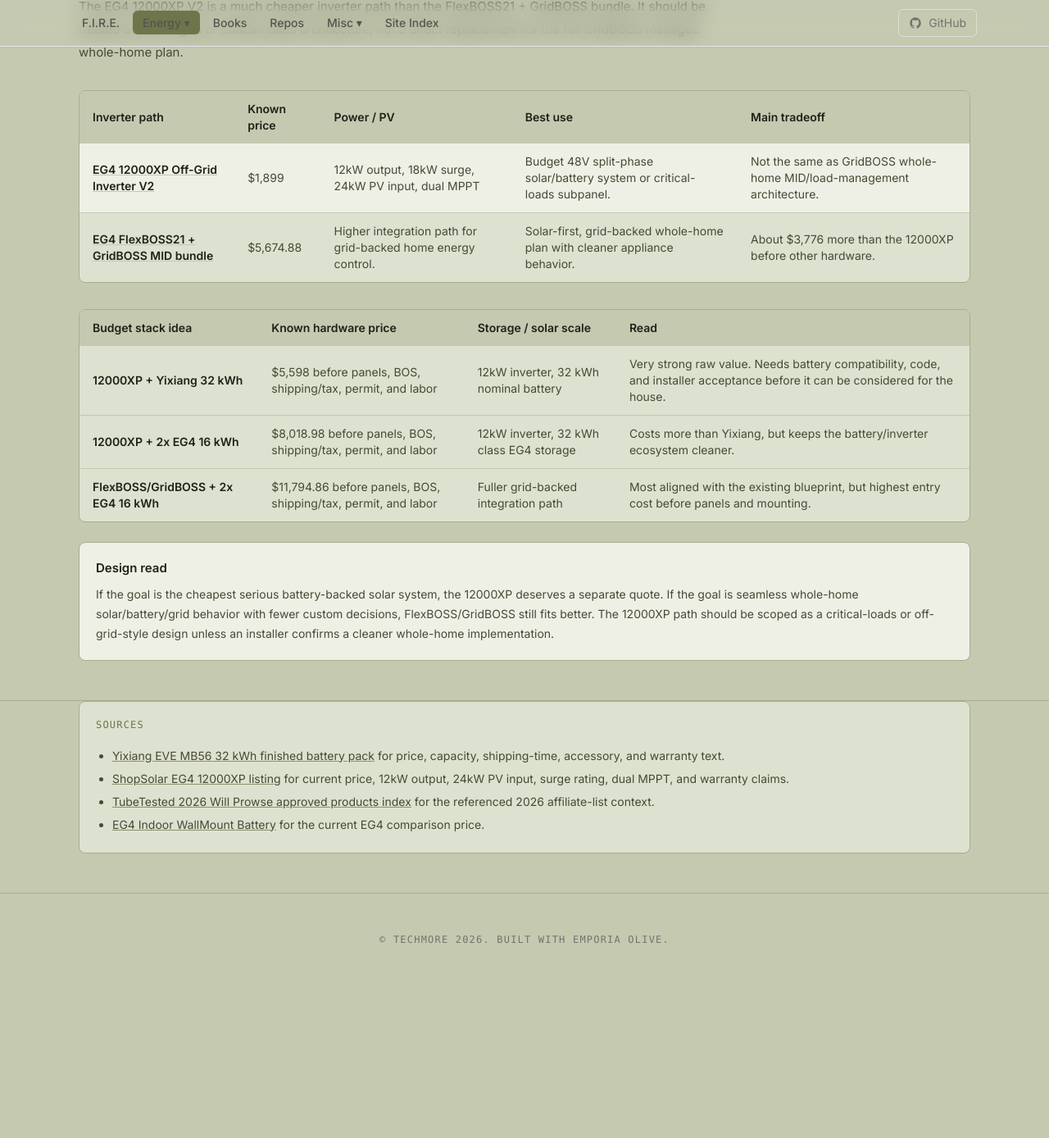
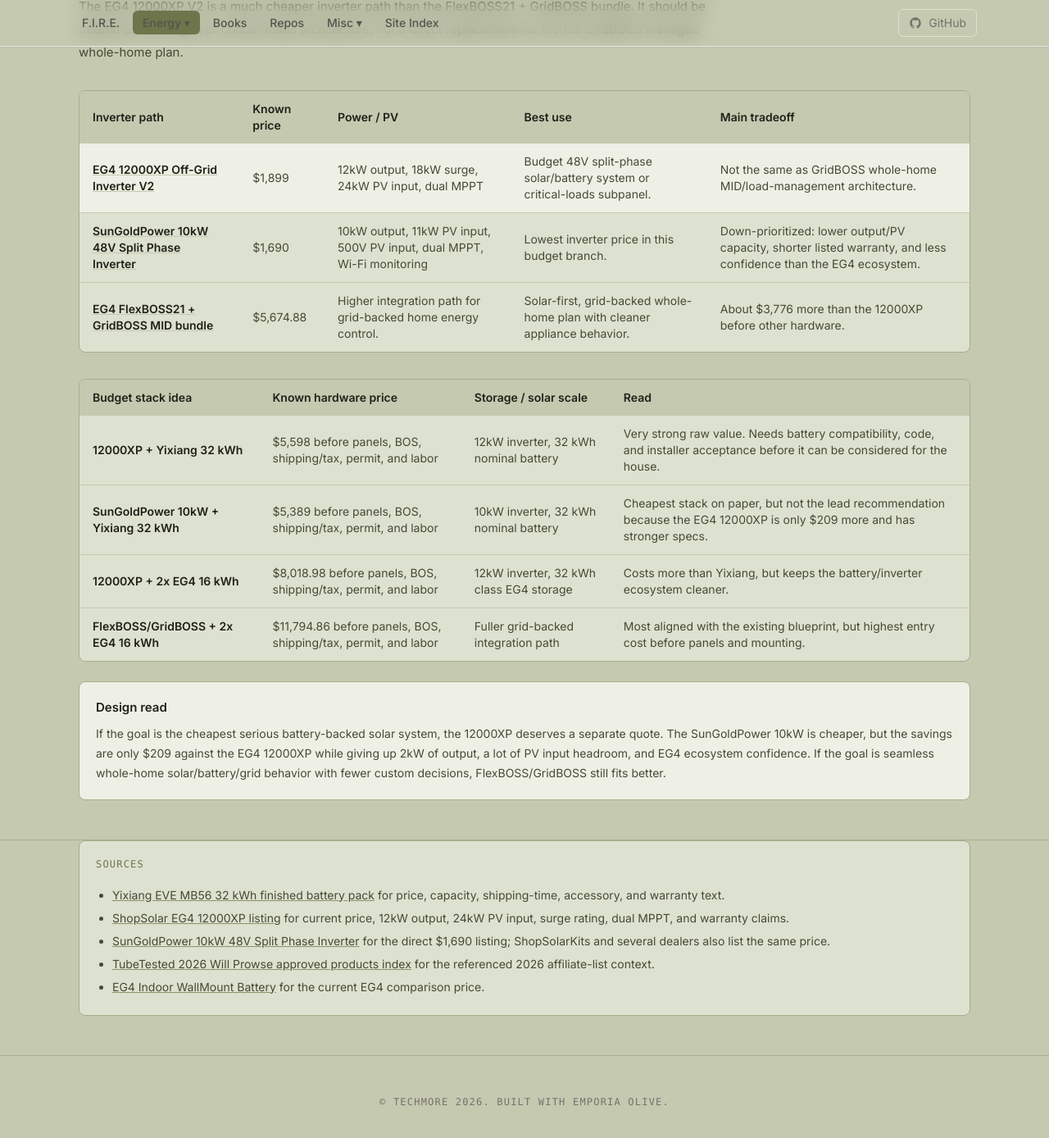
Before and after one commit to techmore/techmore.github.io, a Jekyll site: the page built from pages/energy-monitoring/will-prowse-2026.html, in a window 1280 px wide and 1400 px high, scrolled down 2084 px. Shown: the top 1388 px of the window at 82% size. Built offline with Jekyll 4.4.1, drawn with Linux system fonts in a browser that asks for light colours; nearby versions of some CDN libraries; some web fonts are replaced; before the commit the page ends 3286 px from its top, so only the background shows below that.

Commit message:
Add SunGoldPower inverter comparison

```diff
--- a/pages/energy-monitoring/will-prowse-2026.html
+++ b/pages/energy-monitoring/will-prowse-2026.html
@@ -174,6 +174,13 @@ title: Will Prowse 2026 - Techmore
               <td class="px-4 py-3">Not the same as GridBOSS whole-home MID/load-management architecture.</td>
             </tr>
             <tr>
+              <td class="px-4 py-3"><a href="https://sungoldpower.com/collections/power-inverter/products/10kw-48v-split-phase-solar-inverter" class="font-semibold text-olive-950 underline decoration-olive-300 hover:text-olive-700">SunGoldPower 10kW 48V Split Phase Inverter</a></td>
+              <td class="px-4 py-3">$1,690</td>
+              <td class="px-4 py-3">10kW output, 11kW PV input, 500V PV input, dual MPPT, Wi-Fi monitoring</td>
+              <td class="px-4 py-3">Lowest inverter price in this budget branch.</td>
+              <td class="px-4 py-3">Down-prioritized: lower output/PV capacity, shorter listed warranty, and less confidence than the EG4 ecosystem.</td>
+            </tr>
+            <tr>
               <td class="px-4 py-3"><a href="https://signaturesolar.com/eg4-flexboss21-inverter-v1-1-eg4-gridboss-mid-v3-1-bndl-e00019-3-1/" class="font-semibold text-olive-950 underline decoration-olive-300 hover:text-olive-700">EG4 FlexBOSS21 + GridBOSS MID bundle</a></td>
               <td class="px-4 py-3">$5,674.88</td>
               <td class="px-4 py-3">Higher integration path for grid-backed home energy control.</td>
@@ -202,6 +209,12 @@ title: Will Prowse 2026 - Techmore
               <td class="px-4 py-3">Very strong raw value. Needs battery compatibility, code, and installer acceptance before it can be considered for the house.</td>
             </tr>
             <tr>
+              <td class="px-4 py-3 font-semibold text-olive-950">SunGoldPower 10kW + Yixiang 32 kWh</td>
+              <td class="px-4 py-3">$5,389 before panels, BOS, shipping/tax, permit, and labor</td>
+              <td class="px-4 py-3">10kW inverter, 32 kWh nominal battery</td>
+              <td class="px-4 py-3">Cheapest stack on paper, but not the lead recommendation because the EG4 12000XP is only $209 more and has stronger specs.</td>
+            </tr>
+            <tr>
               <td class="px-4 py-3 font-semibold text-olive-950">12000XP + 2x EG4 16 kWh</td>
               <td class="px-4 py-3">$8,018.98 before panels, BOS, shipping/tax, permit, and labor</td>
               <td class="px-4 py-3">12kW inverter, 32 kWh class EG4 storage</td>
@@ -220,7 +233,7 @@ title: Will Prowse 2026 - Techmore
       <div class="mt-6 rounded-lg border border-olive-400 bg-olive-100 p-5">
         <p class="font-semibold text-olive-950">Design read</p>
         <p class="mt-2 text-sm text-olive-800 leading-6">
-          If the goal is the cheapest serious battery-backed solar system, the 12000XP deserves a separate quote. If the goal is seamless whole-home solar/battery/grid behavior with fewer custom decisions, FlexBOSS/GridBOSS still fits better. The 12000XP path should be scoped as a critical-loads or off-grid-style design unless an installer confirms a cleaner whole-home implementation.
+          If the goal is the cheapest serious battery-backed solar system, the 12000XP deserves a separate quote. The SunGoldPower 10kW is cheaper, but the savings are only $209 against the EG4 12000XP while giving up 2kW of output, a lot of PV input headroom, and EG4 ecosystem confidence. If the goal is seamless whole-home solar/battery/grid behavior with fewer custom decisions, FlexBOSS/GridBOSS still fits better.
         </p>
       </div>
     </div>
@@ -232,6 +245,7 @@ title: Will Prowse 2026 - Techmore
       <ul class="mt-4 list-disc pl-5 text-sm text-olive-800 leading-7">
         <li><a href="https://yixiangpower.com/products/pre-sale-yixiang-us-stock-eve-mb56-finished-battery-pack-32kwh-51-2v-16s-628ah-eve-lifepo4-cell-lithium-battery-estimated-shipping-date-dec-20th?sca_ref=9207522.jYuzmwEjUpH" class="underline decoration-olive-500 hover:text-olive-700">Yixiang EVE MB56 32 kWh finished battery pack</a> for price, capacity, shipping-time, accessory, and warranty text.</li>
         <li><a href="https://shopsolarkits.com/products/eg4-12000xp" class="underline decoration-olive-500 hover:text-olive-700">ShopSolar EG4 12000XP listing</a> for current price, 12kW output, 24kW PV input, surge rating, dual MPPT, and warranty claims.</li>
+        <li><a href="https://sungoldpower.com/collections/power-inverter/products/10kw-48v-split-phase-solar-inverter" class="underline decoration-olive-500 hover:text-olive-700">SunGoldPower 10kW 48V Split Phase Inverter</a> for the direct $1,690 listing; ShopSolarKits and several dealers also list the same price.</li>
         <li><a href="https://tubetested.com/episodes/58" class="underline decoration-olive-500 hover:text-olive-700">TubeTested 2026 Will Prowse approved products index</a> for the referenced 2026 affiliate-list context.</li>
         <li><a href="https://signaturesolar.com/eg4-indoor-wallmount-battery-48v-314ah-16kwh-indoor-heated-ul1973-ul9540a/" class="underline decoration-olive-500 hover:text-olive-700">EG4 Indoor WallMount Battery</a> for the current EG4 comparison price.</li>
       </ul>
```
